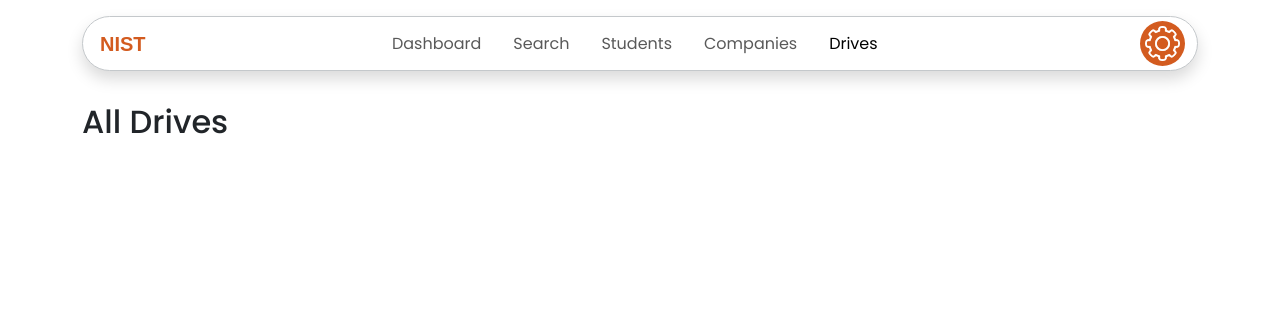
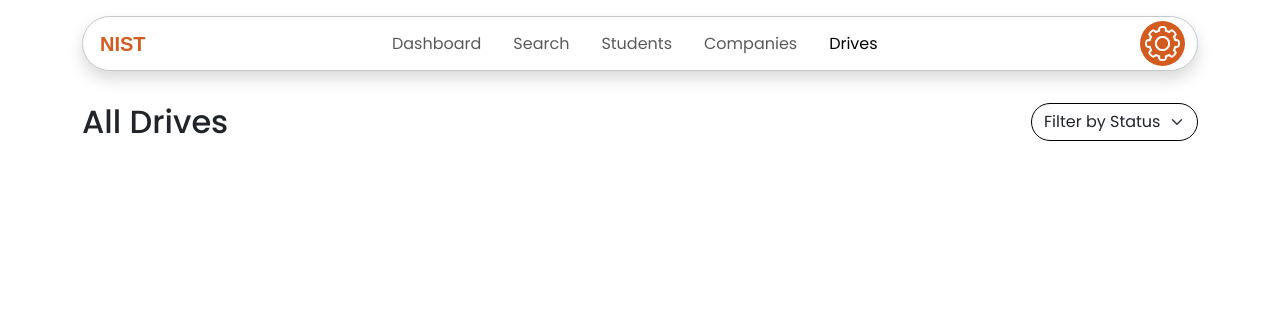
Before and after one commit to sarangkrish27/placement-portal-application-mad1, a Flask app: page /admin/drives in a window 1280 px wide. Shown: the top 309 px of the page. Run offline with Flask 3, Linux system fonts and the light colour scheme; a user stored in the database is signed in; some libraries are stand-ins or nearby versions; some web fonts are replaced.

Commit message:
Milestone-PPA Placement-Tracking

```diff
--- a/routes/admin.py
+++ b/routes/admin.py
@@ -202,7 +202,14 @@ def companies():
 @admin_required
 def drives():
     pending_request = PlacementDrive.query.filter_by(status='pending').all()
-    all_drives = PlacementDrive.query.filter(PlacementDrive.status!='pending').order_by(PlacementDrive.id.desc()).all()
+    status = request.args.get("filter-by-status")
+
+    if status == 'approved':
+        all_drives = PlacementDrive.query.filter_by(status='approved').order_by(PlacementDrive.id.desc()).all()
+    elif status == 'closed':
+        all_drives = PlacementDrive.query.filter_by(status='closed').order_by(PlacementDrive.id.desc()).all()
+    else:
+        all_drives = PlacementDrive.query.order_by(PlacementDrive.id.desc()).all()
     return render_template('/admin/drives.html', pending_request=pending_request, all_drives=all_drives)
 
 @admin_bp.route('/<int:drive_id>/details')
--- a/routes/student.py
+++ b/routes/student.py
@@ -149,7 +149,7 @@ def companyDetails(company_id):
 @login_required
 @student_required
 def companySpecificDrives(company_id):
-    drives = PlacementDrive.query.filter_by(company_id=company_id, status = 'approved').all()
+    drives = PlacementDrive.query.filter_by(company_id=company_id, status = 'approved').order_by(PlacementDrive.id.desc()).all()
     return render_template('/student/drives.html', drives=drives, user=current_user)
 
 @student_bp.route('/drives', methods=['GET', 'POST'])
--- a/templates/admin/drives.html
+++ b/templates/admin/drives.html
@@ -56,7 +56,25 @@
         {% endif %}
 
         <div class="company-list mt-5">
-            <h2>All Drives</h2>
+            <div class="btn-row d-flex justify-content-between">
+            <div class="">
+                <h2>All Drives</h2>
+            </div>
+            <div class="d-flex gap-2">
+                <form method="get" action="{{ url_for('admin.drives') }}" id="filterForm"
+                        class="d-flex gap-3">
+                        <select name="filter-by-status" class="form-select mb-4 rounded-pill"
+                            onchange="this.form.submit()">
+                            <option value="">Filter by Status</option>
+                            <option value="approved" {% if request.args.get('filter-by-status')=='approved'
+                                %}selected{% endif %}>Active</option>
+                            <option value="closed" {% if request.args.get('filter-by-status')=='closed' %}selected{%
+                                endif %}>Closed</option>
+                        </select>
+                    </form>
+            </div>
+        </div>
+
             {% if all_drives %}
             {% for drive in all_drives %}
              <div class="layout-row row mt-4 mx-1 align-items-center">
--- a/templates/company/applications.html
+++ b/templates/company/applications.html
@@ -33,8 +33,6 @@
                         <select name="filter-by-status" class="form-select mb-4 rounded-pill"
                             onchange="this.form.submit()">
                             <option value="">Filter by Status</option>
-                            <option value="pending" {% if request.args.get('filter-by-status')=='pending' %}selected{%
-                                endif %}>Pending</option>
                             <option value="approved" {% if request.args.get('filter-by-status')=='approved'
                                 %}selected{% endif %}>Approved</option>
                             <option value="closed" {% if request.args.get('filter-by-status')=='closed' %}selected{%
```
Also changed, not shown: routes/company.py (+5 -4 lines).
